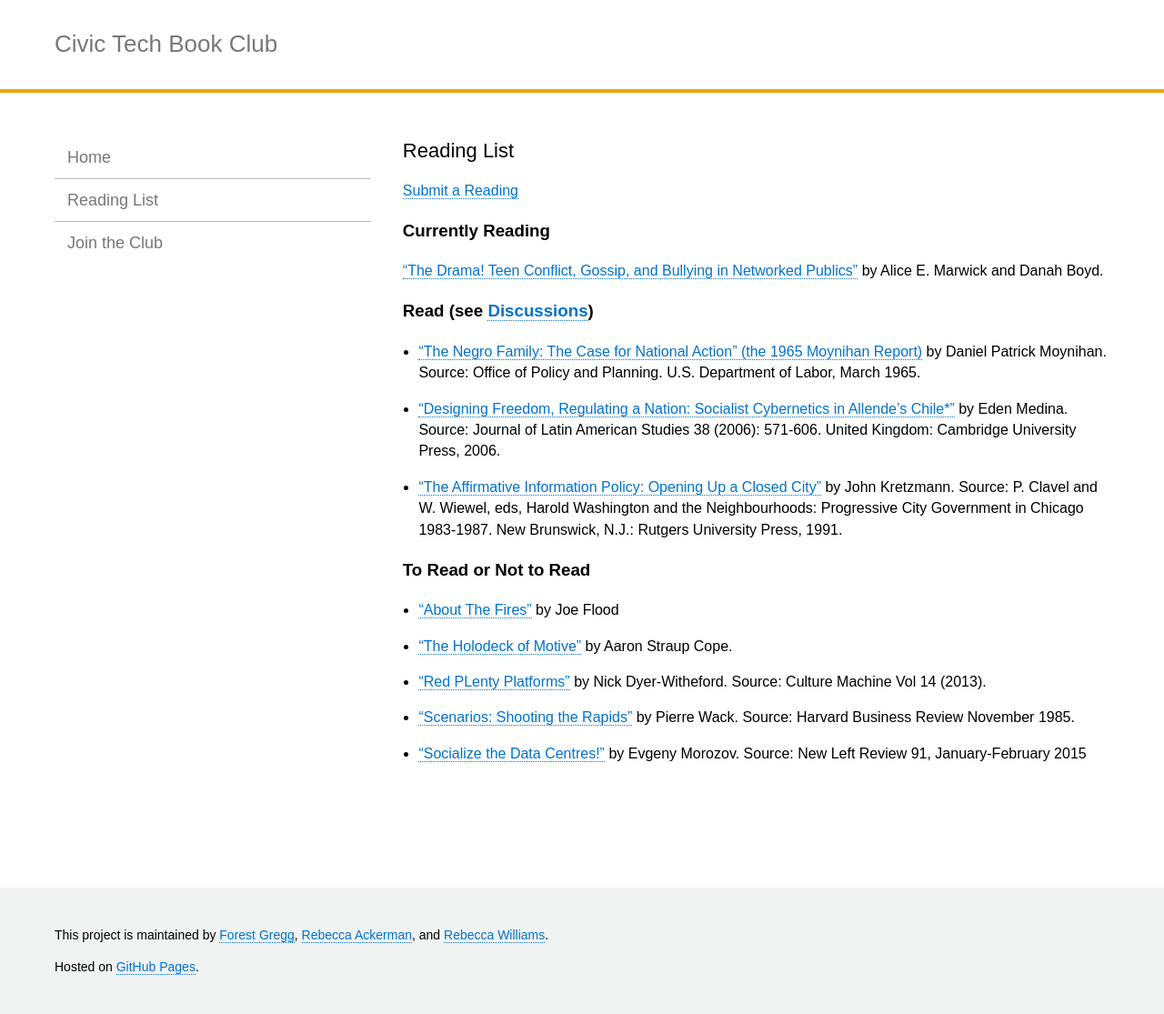
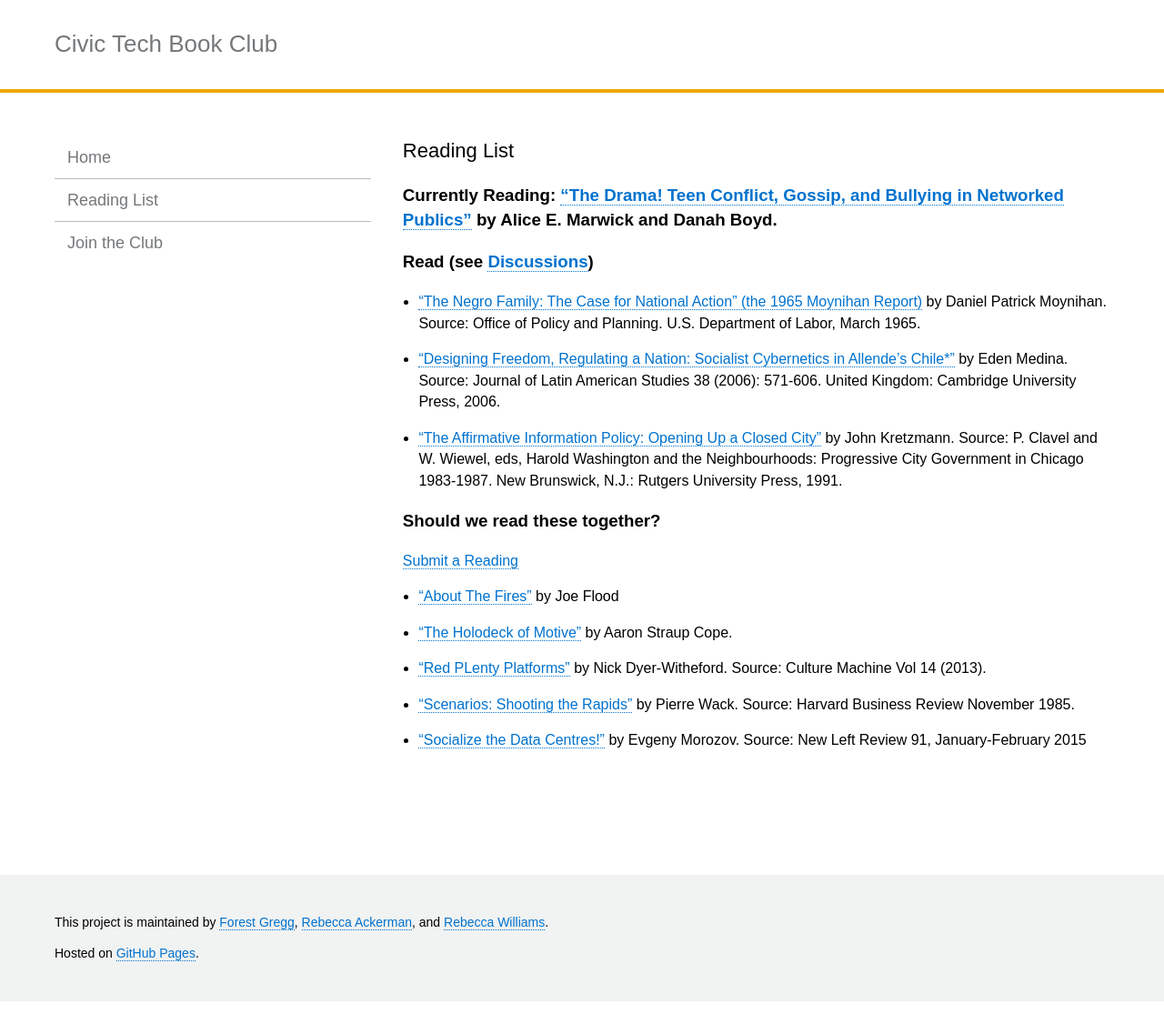
Before and after one commit to rebeccawilliams/bookclub, a Jekyll site: the page built from readinglist.md, in a window 1280 px wide. Shown: the whole page at 91% size. Built offline with Jekyll 4.4.1, drawn with Linux system fonts in a browser that asks for light colours.

Commit message:
Update readinglist.md

```diff
--- a/readinglist.md
+++ b/readinglist.md
@@ -14,7 +11,8 @@
 - ["Designing Freedom, Regulating a Nation: Socialist Cybernetics in Allende’s Chile*"](http://www.informatics.indiana.edu/edenm/EdenMedinaJLASAugust2006.pdf) by Eden Medina. Source: Journal of Latin American Studies 38 (2006): 571-606. United Kingdom: Cambridge University Press, 2006.
 - ["The Affirmative Information Policy: Opening Up a Closed City"](http://civictechbook.club/affirmativeinformationpolicy) by John Kretzmann. Source: P. Clavel and W. Wiewel, eds, Harold Washington and the Neighbourhoods: Progressive City Government in Chicago 1983-1987. New Brunswick, N.J.: Rutgers University Press, 1991.
 
-### To Read or Not to Read
+### Should we read these together?
+[Submit a Reading](https://github.com/rebeccawilliams/bookclub/blob/gh-pages/readinglist.md)
 
 - ["About The Fires"](http://joe-flood.com/aboutthefires/) by Joe Flood
 - ["The Holodeck of Motive"](http://www.aaronland.info/weblog/2015/02/24/effort/) by Aaron Straup Cope.
```
Also changed, not shown: other parts of readinglist.md (+1 -4 lines).
